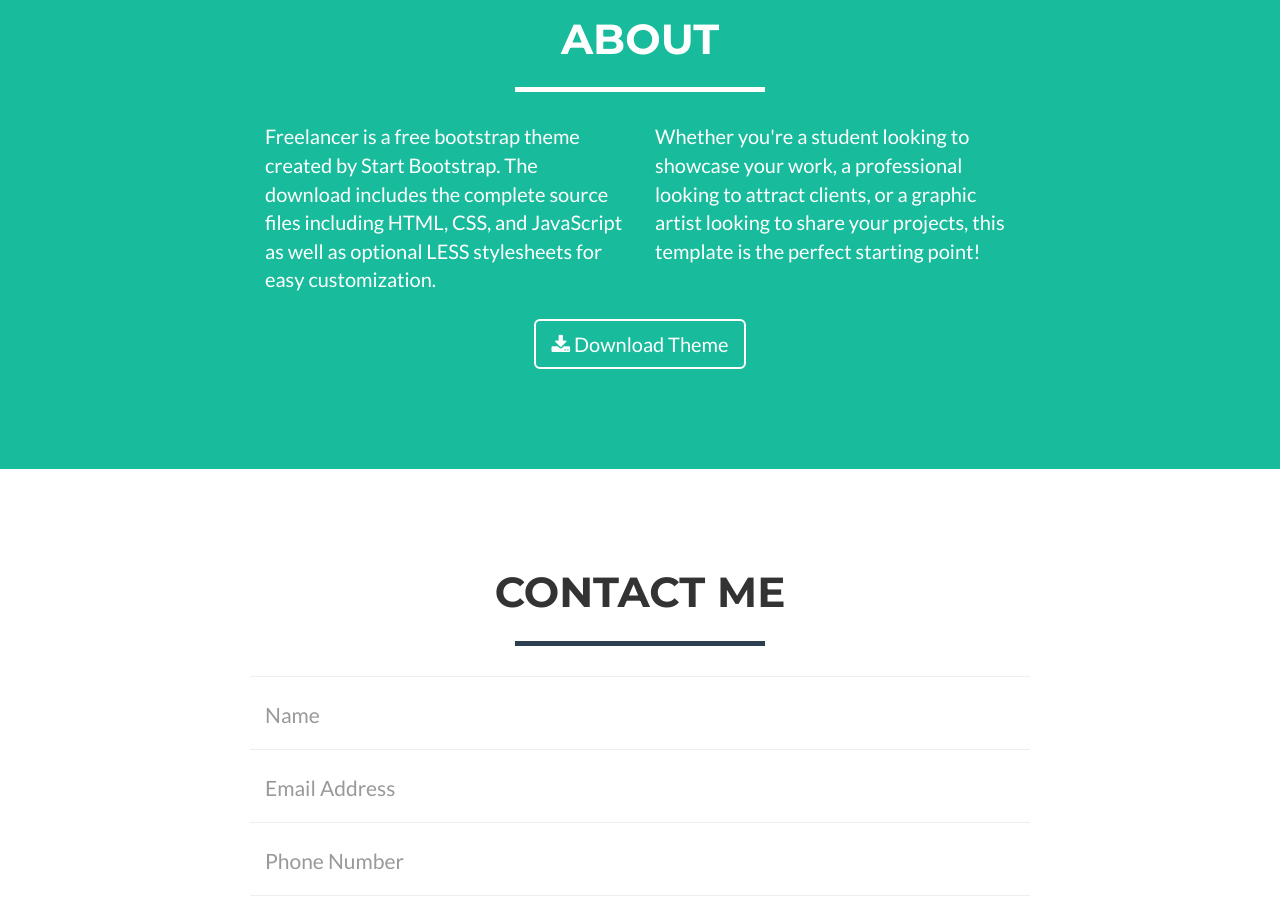
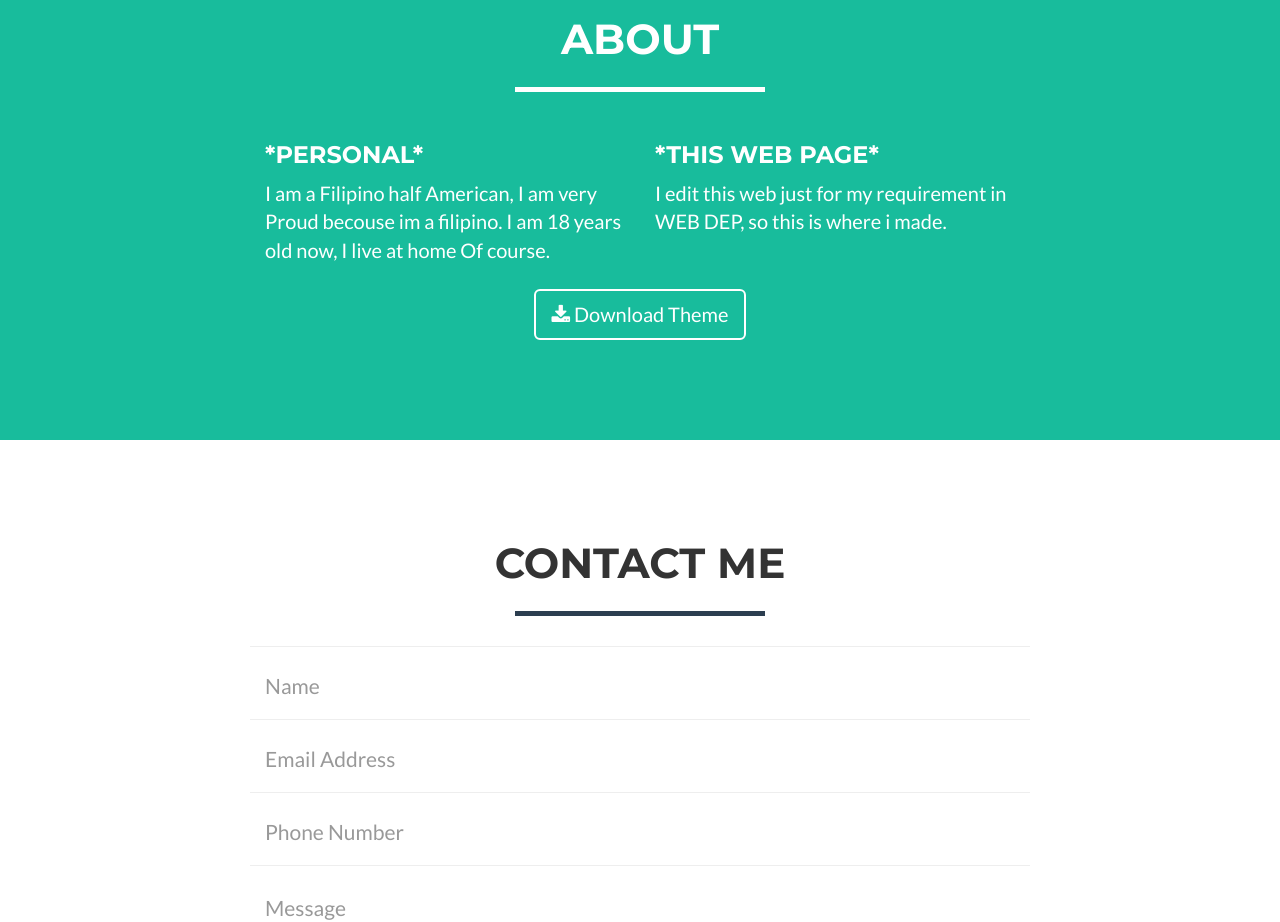
Before and after one commit to ruffredbitog/fhred, a website: page index.html in a window 1280 px wide. Shown: the part 1780-2702 px from the top of the page. Drawn offline with nearby package versions, Linux system fonts and the light colour scheme.

Commit message:
Update index.html

```diff
--- a/index.html
+++ b/index.html
@@ -167,10 +167,12 @@
             </div>
             <div class="row">
                 <div class="col-lg-4 col-lg-offset-2">
-                    <p>Freelancer is a free bootstrap theme created by Start Bootstrap. The download includes the complete source files including HTML, CSS, and JavaScript as well as optional LESS stylesheets for easy customization.</p>
+                                                     <h3>*Personal*</h3>
+                    <p>I am a Filipino half American, I am very Proud becouse im a filipino. I am 18 years old now, I live at home Of course. </p>
                 </div>
                 <div class="col-lg-4">
-                    <p>Whether you're a student looking to showcase your work, a professional looking to attract clients, or a graphic artist looking to share your projects, this template is the perfect starting point!</p>
+                                     <h3>*This Web Page*</h3>
+                    <p>I edit this web just for my requirement in WEB DEP, so this is where i made.</p>
                 </div>
                 <div class="col-lg-8 col-lg-offset-2 text-center">
                     <a href="#" class="btn btn-lg btn-outline">
```
